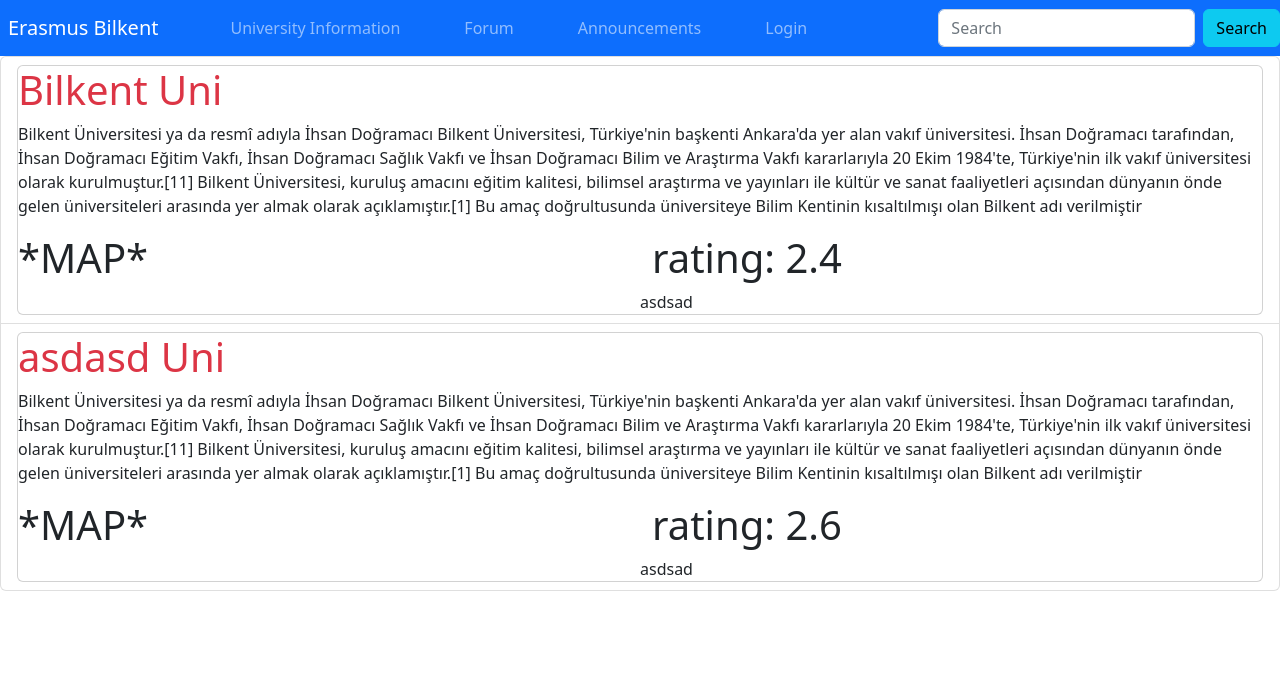
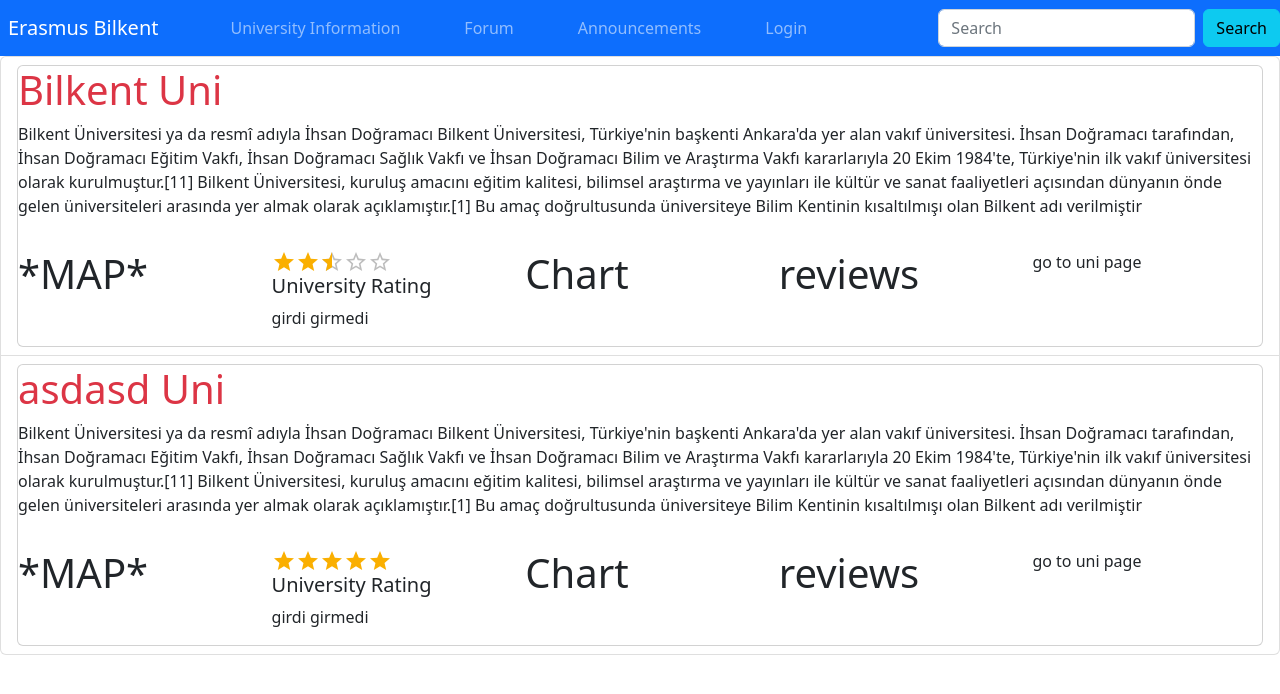
Before and after one commit to hasatsrnkn/Bilkent-CS-Exchange, a Next.js app in the folder csexchange/: page /universities in a window 1280 px wide. Shown: the top 694 px of the page. Built offline with nearby package versions, Linux system fonts and the light colour scheme.

Commit message:
added new features

```diff
--- a/csexchange/components/Universities/University.js
+++ b/csexchange/components/Universities/University.js
@@ -1,24 +1,35 @@
 import { Card, Col, ListGroup, Row } from "react-bootstrap";
-
+import Rating from "@mui/material/Rating";
 const University = (props) => {
   return (
-    <ListGroup.Item>
+    <ListGroup.Item key={props.name}>
       <Card>
         <h1 className="text-danger">{props.name}</h1>
         <Row>
           <p>{props.description}</p>
         </Row>
-        <Row>
+        <Row className="mt-3">
           <Col>
             <h1>*MAP*</h1>
           </Col>
           <Col>
             <Row>
-              <h1> rating: {props.rating}</h1>
+              <Rating precision={0.5} value={props.rating} readOnly />
             </Row>
-            <Row>asdsad</Row>
+            <Row>
+              <h5>University Rating</h5>
+            </Row>
+            <Row>
+              <p>girdi girmedi</p>
+            </Row>
           </Col>
-
+          <Col>
+            <h1>Chart</h1>
+          </Col>
+          <Col>
+            <h1>reviews</h1>
+          </Col>
+          <Col>go to uni page</Col>
         </Row>
       </Card>
     </ListGroup.Item>
--- a/csexchange/package.json
+++ b/csexchange/package.json
@@ -9,7 +9,10 @@
     "lint": "next lint"
   },
   "dependencies": {
+    "@emotion/react": "^11.10.5",
+    "@emotion/styled": "^11.10.5",
     "@googlemaps/react-wrapper": "^1.1.35",
+    "@mui/material": "^5.10.16",
     "@react-google-maps/api": "^2.17.0",
     "bootstrap": "^5.2.3",
     "google-map-react": "^2.2.0",
--- a/csexchange/pages/universities/index.js
+++ b/csexchange/pages/universities/index.js
@@ -7,13 +7,13 @@
     name: "Bilkent Uni",
     description:
       "Bilkent Üniversitesi ya da resmî adıyla İhsan Doğramacı Bilkent Üniversitesi, Türkiye'nin başkenti Ankara'da yer alan vakıf üniversitesi. İhsan Doğramacı tarafından, İhsan Doğramacı Eğitim Vakfı, İhsan Doğramacı Sağlık Vakfı ve İhsan Doğramacı Bilim ve Araştırma Vakfı kararlarıyla 20 Ekim 1984'te, Türkiye'nin ilk vakıf üniversitesi olarak kurulmuştur.[11] Bilkent Üniversitesi, kuruluş amacını eğitim kalitesi, bilimsel araştırma ve yayınları ile kültür ve sanat faaliyetleri açısından dünyanın önde gelen üniversiteleri arasında yer almak olarak açıklamıştır.[1] Bu amaç doğrultusunda üniversiteye Bilim Kentinin kısaltılmışı olan Bilkent adı verilmiştir",
-      rating: "2.4"
+      rating: 2.4
     },
     {
       name: "asdasd Uni",
       description:
         "Bilkent Üniversitesi ya da resmî adıyla İhsan Doğramacı Bilkent Üniversitesi, Türkiye'nin başkenti Ankara'da yer alan vakıf üniversitesi. İhsan Doğramacı tarafından, İhsan Doğramacı Eğitim Vakfı, İhsan Doğramacı Sağlık Vakfı ve İhsan Doğramacı Bilim ve Araştırma Vakfı kararlarıyla 20 Ekim 1984'te, Türkiye'nin ilk vakıf üniversitesi olarak kurulmuştur.[11] Bilkent Üniversitesi, kuruluş amacını eğitim kalitesi, bilimsel araştırma ve yayınları ile kültür ve sanat faaliyetleri açısından dünyanın önde gelen üniversiteleri arasında yer almak olarak açıklamıştır.[1] Bu amaç doğrultusunda üniversiteye Bilim Kentinin kısaltılmışı olan Bilkent adı verilmiştir",
-        rating: "2.6"
+        rating: 5
     }
 ];
 
```
Also changed, not shown: csexchange/components/mainMenuPage/ContinueAsGuest.js (+4 -4 lines), 1 other file (tests, documents, lock files or other folders).
